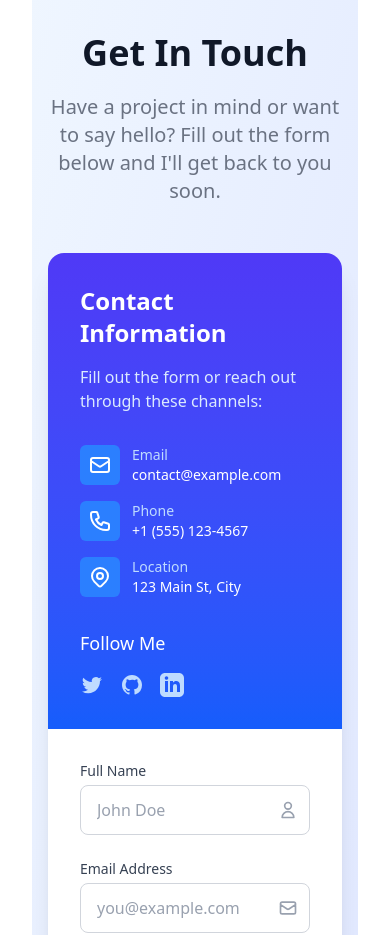
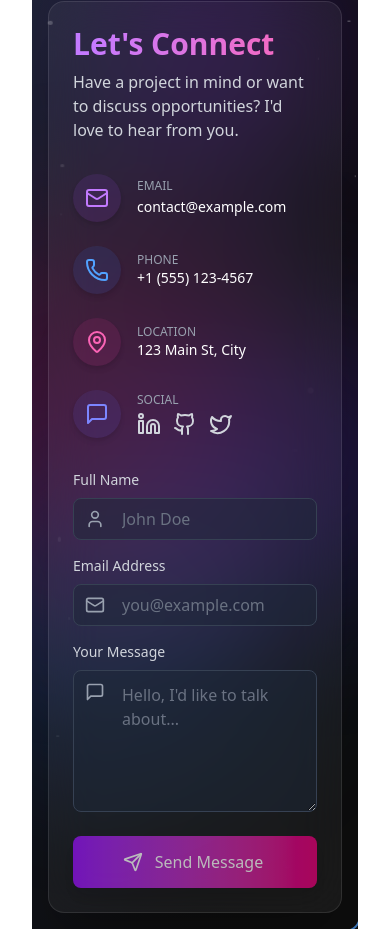
Before and after one commit to kakashi197/My_Portfolio, a React (Vite) app: page / in a window 390 px wide. Shown: the part 10373-11308 px from the top of the page. Built offline with nearby package versions, Linux system fonts and the light colour scheme.

Commit message:
Update Contact.jsx

```diff
--- a/src/components/Contact.jsx
+++ b/src/components/Contact.jsx
@@ -369,10 +369,12 @@
 
 
 
+import React, { useState, useEffect } from 'react';
+import { Mail, Phone, MapPin, User, MessageSquare, Send, Loader2, XCircle, CheckCircle, Twitter, Github, Linkedin } from 'lucide-react';
+import { initializeApp } from 'firebase/app';
+import { getAuth, signInAnonymously, signInWithCustomToken, onAuthStateChanged } from 'firebase/auth';
+import { getFirestore, doc, addDoc, collection } from 'firebase/firestore';
 
-
-import { useState } from 'react';
-import { Client, Databases, ID } from 'appwrite';
 
 const ContactForm = () => {
   const [formData, setFormData] = useState({
@@ -381,231 +383,337 @@ const ContactForm = () => {
     message: ''
   });
   const [isSubmitting, setIsSubmitting] = useState(false);
-  const [submitStatus, setSubmitStatus] = useState(null);
+  const [submitStatus, setSubmitStatus] = useState(null); // 'success', 'error', null
+
+  // Firebase state variables
+  const [db, setDb] = useState(null);
+  const [auth, setAuth] = useState(null);
+  const [userId, setUserId] = useState(null);
+  const [isAuthReady, setIsAuthReady] = useState(false);
+
+  // Initialize Firebase and authenticate
+  useEffect(() => {
+    try {
+      const appId = typeof __app_id !== 'undefined' ? __app_id : 'default-app-id';
+      const firebaseConfig = typeof __firebase_config !== 'undefined' ? JSON.parse(__firebase_config) : {};
+
+      if (Object.keys(firebaseConfig).length === 0) {
+        console.error("Firebase config is missing. Please ensure __firebase_config is provided.");
+        return;
+      }
+
+      const app = initializeApp(firebaseConfig);
+      const firestoreDb = getFirestore(app);
+      const firebaseAuth = getAuth(app);
+
+      setDb(firestoreDb);
+      setAuth(firebaseAuth);
+
+      const unsubscribe = onAuthStateChanged(firebaseAuth, async (user) => {
+        if (user) {
+          setUserId(user.uid);
+        } else {
+          // Sign in anonymously if no user is authenticated
+          try {
+            if (typeof __initial_auth_token !== 'undefined' && __initial_auth_token) {
+              await signInWithCustomToken(firebaseAuth, __initial_auth_token);
+            } else {
+              await signInAnonymously(firebaseAuth);
+            }
+            setUserId(firebaseAuth.currentUser?.uid || crypto.randomUUID()); // Fallback for anonymous
+          } catch (error) {
+            console.error("Firebase authentication failed:", error);
+            setSubmitStatus('error');
+          }
+        }
+        setIsAuthReady(true);
+      });
+
+      return () => unsubscribe();
+    } catch (error) {
+      console.error("Failed to initialize Firebase:", error);
+      setSubmitStatus('error');
+    }
+  }, []); // Run only once on component mount
+
+  const handleChange = (e) => {
+    const { name, value } = e.target;
+    setFormData({ ...formData, [name]: value });
+  };
 
   const handleSubmit = async (e) => {
     e.preventDefault();
     setIsSubmitting(true);
+    setSubmitStatus(null); // Clear previous status
 
-    const client = new Client()
-      .setEndpoint('https://cloud.appwrite.io/v1')
-      .setProject(import.meta.env.VITE_APPWRITE_PROJECT_ID);
-
-    const databases = new Databases(client);
+    if (!db || !userId) {
+      console.error("Firebase not initialized or user not authenticated.");
+      setSubmitStatus('error');
+      setIsSubmitting(false);
+      return;
+    }
 
     try {
-      await databases.createDocument(
-        import.meta.env.VITE_APPWRITE_DATABASE_ID,
-        import.meta.env.VITE_APPWRITE_COLLECTION_ID,
-        ID.unique(),
-        formData
-      );
+      // Define the collection path for public data
+      const appId = typeof __app_id !== 'undefined' ? __app_id : 'default-app-id';
+      const collectionPath = `artifacts/${appId}/public/data/contact_messages`;
+
+      await addDoc(collection(db, collectionPath), {
+        ...formData,
+        timestamp: new Date(),
+        userId: userId // Store the user ID for reference
+      });
 
       setSubmitStatus('success');
-      setFormData({ name: '', email: '', message: '' });
+      setFormData({ name: '', email: '', message: '' }); // Clear form
     } catch (error) {
-      console.error('Error:', error);
+      console.error('Error submitting form:', error);
       setSubmitStatus('error');
     } finally {
       setIsSubmitting(false);
-      setTimeout(() => setSubmitStatus(null), 5000);
+      setTimeout(() => setSubmitStatus(null), 5000); // Hide status after 5 seconds
     }
   };
 
+  // Floating bubbles data for background animation
+  const bubbles = [
+    { size: 'w-64 h-64', color: 'bg-purple-600', position: 'top-10 left-10', animation: 'animate-float1' },
+    { size: 'w-80 h-80', color: 'bg-blue-500', position: 'bottom-20 right-20', animation: 'animate-float2' },
+    { size: 'w-96 h-96', color: 'bg-pink-600', position: 'top-1/3 right-1/4', animation: 'animate-float3' },
+    { size: 'w-72 h-72', color: 'bg-indigo-600', position: 'bottom-1/4 left-1/3', animation: 'animate-float4' },
+  ];
+
   return (
-    <div className="min-h-screen bg-gradient-to-br from-blue-50 to-indigo-100 py-12 px-4 sm:px-6 lg:px-8">
-      <div className="max-w-3xl mx-auto">
-        <div className="text-center mb-12">
-          <h1 className="text-4xl font-extrabold text-gray-900 sm:text-5xl sm:tracking-tight lg:text-6xl">
-            Get In Touch
+    <div className="min-h-screen flex items-center justify-center p-4 md:p-8 relative overflow-hidden font-inter">
+      {/* Global CSS for animations */}
+      <style>{`
+        @keyframes float {
+          0% { transform: translateY(0) translateX(0); }
+          50% { transform: translateY(-100px) translateX(20px); }
+          100% { transform: translateY(0) translateX(0); }
+        }
+        .animate-float1 { animation: float 15s ease-in-out infinite; }
+        .animate-float2 { animation: float 18s ease-in-out infinite reverse; }
+        .animate-float3 { animation: float 20s ease-in-out infinite; }
+        .animate-float4 { animation: float 16s ease-in-out infinite reverse; }
+
+        @keyframes fadeIn {
+          from { opacity: 0; transform: translateY(20px); }
+          to { opacity: 1; transform: translateY(0); }
+        }
+        .animate-fadeIn { animation: fadeIn 0.6s ease-out forwards; }
+      `}</style>
+
+      {/* Background Elements */}
+      <div className="absolute inset-0 bg-gradient-to-br from-gray-900 to-black opacity-95"></div>
+      {bubbles.map((bubble, index) => (
+        <div
+          key={index}
+          className={`absolute ${bubble.size} ${bubble.color} ${bubble.position} ${bubble.animation} rounded-full filter blur-[80px] opacity-20`}
+        ></div>
+      ))}
+
+      {/* Floating Particles */}
+      {[...Array(30)].map((_, i) => (
+        <div
+          key={i}
+          className="absolute rounded-full bg-white"
+          style={{
+            width: Math.random() * 5 + 1 + 'px',
+            height: Math.random() * 5 + 1 + 'px',
+            left: Math.random() * 100 + '%',
+            top: Math.random() * 100 + '%',
+            opacity: Math.random() * 0.3 + 0.1,
+            animation: `float ${Math.random() * 20 + 10}s linear infinite`,
+            animationDelay: `${Math.random() * 5}s`
+          }}
+        />
+      ))}
+
+      {/* Main Content Container */}
+      <div className="relative z-10 w-full max-w-4xl p-6 md:p-10 backdrop-blur-xl bg-white/5 border border-white/10 rounded-2xl shadow-2xl animate-fadeIn">
+        {/* Decorative Corner Elements */}
+        <div className="absolute -top-5 -left-5 w-20 h-20 border-t-2 border-l-2 border-purple-400 rounded-tl-2xl opacity-70"></div>
+        <div className="absolute -bottom-5 -right-5 w-20 h-20 border-b-2 border-r-2 border-blue-400 rounded-br-2xl opacity-70"></div>
+
+        <div className="flex flex-col md:flex-row gap-8">
+          {/* Left Side - Contact Info */}
+          <div className="w-full md:w-1/3 space-y-8 text-white">
+            <div>
+              <h1 className="text-3xl md:text-4xl lg:text-5xl font-bold text-transparent bg-clip-text bg-gradient-to-r from-purple-400 to-pink-400 mb-2">
+                Let's Connect
               </h1>
-          <p className="mt-5 max-w-xl mx-auto text-xl text-gray-500">
-            Have a project in mind or want to say hello? Fill out the form below and I'll get back to you soon.
+              <p className="text-base md:text-lg text-gray-300">
+                Have a project in mind or want to discuss opportunities? I'd love to hear from you.
               </p>
             </div>
 
-        <div className="bg-white shadow-xl rounded-2xl overflow-hidden">
-          <div className="md:flex">
-            {/* Left Side - Contact Info */}
-            <div className="md:w-1/3 bg-gradient-to-b from-indigo-600 to-blue-600 p-8 text-white">
-              <div className="mb-8">
-                <h2 className="text-2xl font-bold mb-4">Contact Information</h2>
-                <p className="text-blue-100">
-                  Fill out the form or reach out through these channels:
-                </p>
+            <div className="space-y-6">
+              <div className="flex items-center gap-4">
+                <div className="p-3 bg-purple-500/10 rounded-full shadow-md">
+                  <Mail className="text-xl md:text-2xl text-purple-400" />
                 </div>
-
-              <div className="space-y-4">
-                <div className="flex items-start">
-                  <div className="flex-shrink-0 bg-blue-500 rounded-md p-2">
-                    <svg className="h-6 w-6" fill="none" viewBox="0 0 24 24" stroke="currentColor">
-                      <path strokeLinecap="round" strokeLinejoin="round" strokeWidth={2} d="M3 8l7.89 5.26a2 2 0 002.22 0L21 8M5 19h14a2 2 0 002-2V7a2 2 0 00-2-2H5a2 2 0 00-2 2v10a2 2 0 002 2z" />
-                    </svg>
-                  </div>
-                  <div className="ml-3">
-                    <p className="text-sm font-medium text-blue-200">Email</p>
-                    <p className="text-sm text-white">contact@example.com</p>
+                <div>
+                  <h3 className="text-gray-400 text-xs md:text-sm">EMAIL</h3>
+                  <a href="mailto:contact@example.com" className="text-white hover:text-purple-300 transition text-sm md:text-base">contact@example.com</a>
                 </div>
               </div>
 
-                <div className="flex items-start">
-                  <div className="flex-shrink-0 bg-blue-500 rounded-md p-2">
-                    <svg className="h-6 w-6" fill="none" viewBox="0 0 24 24" stroke="currentColor">
-                      <path strokeLinecap="round" strokeLinejoin="round" strokeWidth={2} d="M3 5a2 2 0 012-2h3.28a1 1 0 01.948.684l1.498 4.493a1 1 0 01-.502 1.21l-2.257 1.13a11.042 11.042 0 005.516 5.516l1.13-2.257a1 1 0 011.21-.502l4.493 1.498a1 1 0 01.684.949V19a2 2 0 01-2 2h-1C9.716 21 3 14.284 3 6V5z" />
-                    </svg>
+              <div className="flex items-center gap-4">
+                <div className="p-3 bg-blue-500/10 rounded-full shadow-md">
+                  <Phone className="text-xl md:text-2xl text-blue-400" />
                 </div>
-                  <div className="ml-3">
-                    <p className="text-sm font-medium text-blue-200">Phone</p>
-                    <p className="text-sm text-white">+1 (555) 123-4567</p>
+                <div>
+                  <h3 className="text-gray-400 text-xs md:text-sm">PHONE</h3>
+                  <p className="text-white text-sm md:text-base">+1 (555) 123-4567</p>
                 </div>
               </div>
 
-                <div className="flex items-start">
-                  <div className="flex-shrink-0 bg-blue-500 rounded-md p-2">
-                    <svg className="h-6 w-6" fill="none" viewBox="0 0 24 24" stroke="currentColor">
-                      <path strokeLinecap="round" strokeLinejoin="round" strokeWidth={2} d="M17.657 16.657L13.414 20.9a1.998 1.998 0 01-2.827 0l-4.244-4.243a8 8 0 1111.314 0z" />
-                      <path strokeLinecap="round" strokeLinejoin="round" strokeWidth={2} d="M15 11a3 3 0 11-6 0 3 3 0 016 0z" />
-                    </svg>
+              <div className="flex items-center gap-4">
+                <div className="p-3 bg-pink-500/10 rounded-full shadow-md">
+                  <MapPin className="text-xl md:text-2xl text-pink-400" />
                 </div>
-                  <div className="ml-3">
-                    <p className="text-sm font-medium text-blue-200">Location</p>
-                    <p className="text-sm text-white">123 Main St, City</p>
-                  </div>
+                <div>
+                  <h3 className="text-gray-400 text-xs md:text-sm">LOCATION</h3>
+                  <p className="text-white text-sm md:text-base">123 Main St, City</p>
                 </div>
               </div>
 
-              <div className="mt-8">
-                <h3 className="text-lg font-medium mb-4">Follow Me</h3>
-                <div className="flex space-x-4">
-                  <a href="#" className="text-blue-200 hover:text-white">
-                    <span className="sr-only">Twitter</span>
-                    <svg className="h-6 w-6" fill="currentColor" viewBox="0 0 24 24">
-                      <path d="M8.29 20.251c7.547 0 11.675-6.253 11.675-11.675 0-.178 0-.355-.012-.53A8.348 8.348 0 0022 5.92a8.19 8.19 0 01-2.357.646 4.118 4.118 0 001.804-2.27 8.224 8.224 0 01-2.605.996 4.107 4.107 0 00-6.993 3.743 11.65 11.65 0 01-8.457-4.287 4.106 4.106 0 001.27 5.477A4.072 4.072 0 012.8 9.713v.052a4.105 4.105 0 003.292 4.022 4.095 4.095 0 01-1.853.07 4.108 4.108 0 003.834 2.85A8.233 8.233 0 012 18.407a11.616 11.616 0 006.29 1.84" />
-                    </svg>
+              <div className="flex items-center gap-4">
+                <div className="p-3 bg-indigo-500/10 rounded-full shadow-md">
+                  <MessageSquare className="text-xl md:text-2xl text-indigo-400" />
+                </div>
+                <div>
+                  <h3 className="text-gray-400 text-xs md:text-sm">SOCIAL</h3>
+                  <div className="flex gap-3 mt-1">
+                    <a href="#" className="text-gray-300 hover:text-blue-400 transition transform hover:scale-110">
+                      <Linkedin className="text-lg md:text-xl" />
                     </a>
-                  <a href="#" className="text-blue-200 hover:text-white">
-                    <span className="sr-only">GitHub</span>
-                    <svg className="h-6 w-6" fill="currentColor" viewBox="0 0 24 24">
-                      <path fillRule="evenodd" d="M12 2C6.477 2 2 6.484 2 12.017c0 4.425 2.865 8.18 6.839 9.504.5.092.682-.217.682-.483 0-.237-.008-.868-.013-1.703-2.782.605-3.369-1.343-3.369-1.343-.454-1.158-1.11-1.466-1.11-1.466-.908-.62.069-.608.069-.608 1.003.07 1.531 1.032 1.531 1.032.892 1.53 2.341 1.088 2.91.832.092-.647.35-1.088.636-1.338-2.22-.253-4.555-1.113-4.555-4.951 0-1.093.39-1.988 1.029-2.688-.103-.253-.446-1.272.098-2.65 0 0 .84-.27 2.75 1.026A9.564 9.564 0 0112 6.844c.85.004 1.705.115 2.504.337 1.909-1.296 2.747-1.027 2.747-1.027.546 1.379.202 2.398.1 2.651.64.7 1.028 1.595 1.028 2.688 0 3.848-2.339 4.695-4.566 4.943.359.309.678.92.678 1.855 0 1.338-.012 2.419-.012 2.747 0 .268.18.58.688.482A10.019 10.019 0 0022 12.017C22 6.484 17.522 2 12 2z" clipRule="evenodd" />
-                    </svg>
+                    <a href="#" className="text-gray-300 hover:text-gray-100 transition transform hover:scale-110">
+                      <Github className="text-lg md:text-xl" />
                     </a>
-                  <a href="#" className="text-blue-200 hover:text-white">
-                    <span className="sr-only">LinkedIn</span>
-                    <svg className="h-6 w-6" fill="currentColor" viewBox="0 0 24 24">
-                      <path d="M19 0h-14c-2.761 0-5 2.239-5 5v14c0 2.761 2.239 5 5 5h14c2.762 0 5-2.239 5-5v-14c0-2.761-2.238-5-5-5zm-11 19h-3v-11h3v11zm-1.5-12.268c-.966 0-1.75-.79-1.75-1.764s.784-1.764 1.75-1.764 1.75.79 1.75 1.764-.783 1.764-1.75 1.764zm13.5 12.268h-3v-5.604c0-3.368-4-3.113-4 0v5.604h-3v-11h3v1.765c1.396-2.586 7-2.777 7 2.476v6.759z" />
-                    </svg>
+                    <a href="#" className="text-gray-300 hover:text-sky-400 transition transform hover:scale-110">
+                      <Twitter className="text-lg md:text-xl" />
                     </a>
+                  </div>
+                </div>
               </div>
             </div>
           </div>
 
           {/* Right Side - Contact Form */}
-            <div className="md:w-2/3 p-8">
+          <div className="w-full md:w-2/3">
             {submitStatus === 'success' && (
-                <div className="mb-6 p-4 bg-green-50 text-green-700 rounded-lg border border-green-200">
+              <div className="mb-6 p-4 bg-green-500/20 text-green-300 rounded-lg border border-green-400 animate-fadeIn">
                 <div className="flex items-center">
-                    <svg className="h-5 w-5 text-green-500 mr-2" fill="none" viewBox="0 0 24 24" stroke="currentColor">
-                      <path strokeLinecap="round" strokeLinejoin="round" strokeWidth={2} d="M5 13l4 4L19 7" />
-                    </svg>
-                    <span className="font-medium">Thank you!</span>
+                  <CheckCircle className="h-5 w-5 text-green-400 mr-2" />
+                  <span className="font-medium">Success!</span>
                 </div>
                 <p className="mt-1 text-sm">Your message has been sent successfully. I'll get back to you soon.</p>
               </div>
             )}
 
             {submitStatus === 'error' && (
-                <div className="mb-6 p-4 bg-red-50 text-red-700 rounded-lg border border-red-200">
+              <div className="mb-6 p-4 bg-red-500/20 text-red-300 rounded-lg border border-red-400 animate-fadeIn">
                 <div className="flex items-center">
-                    <svg className="h-5 w-5 text-red-500 mr-2" fill="none" viewBox="0 0 24 24" stroke="currentColor">
-                      <path strokeLinecap="round" strokeLinejoin="round" strokeWidth={2} d="M12 8v4m0 4h.01M21 12a9 9 0 11-18 0 9 9 0 0118 0z" />
-                    </svg>
+                  <XCircle className="h-5 w-5 text-red-400 mr-2" />
                   <span className="font-medium">Oops!</span>
                 </div>
                 <p className="mt-1 text-sm">Something went wrong. Please try again later.</p>
               </div>
             )}
 
-              <form onSubmit={handleSubmit} className="space-y-6">
+            <form onSubmit={handleSubmit} className="space-y-4 md:space-y-6">
               <div>
-                  <label htmlFor="name" className="block text-sm font-medium text-gray-700 mb-1">
+                <label htmlFor="name" className="block text-sm font-medium text-gray-300 mb-2">
                   Full Name
                 </label>
                 <div className="relative">
                   <input
                     type="text"
                     id="name"
+                    name="name"
                     value={formData.name}
-                      onChange={(e) => setFormData({...formData, name: e.target.value})}
-                      className="block w-full px-4 py-3 rounded-lg border border-gray-300 focus:ring-2 focus:ring-blue-500 focus:border-blue-500 placeholder-gray-400 transition duration-200"
+                    onChange={handleChange}
+                    className="block w-full px-4 py-2 md:py-3 rounded-lg bg-gray-800/50 border border-gray-700 text-white focus:ring-2 focus:ring-purple-500 focus:border-transparent placeholder-gray-500 transition-all duration-300 pl-12"
                     placeholder="John Doe"
                     required
                   />
-                    <div className="absolute inset-y-0 right-0 flex items-center pr-3 pointer-events-none">
-                      <svg className="h-5 w-5 text-gray-400" fill="none" viewBox="0 0 24 24" stroke="currentColor">
-                        <path strokeLinecap="round" strokeLinejoin="round" strokeWidth={2} d="M16 7a4 4 0 11-8 0 4 4 0 018 0zM12 14a7 7 0 00-7 7h14a7 7 0 00-7-7z" />
-                      </svg>
+                  <div className="absolute left-3 top-1/2 transform -translate-y-1/2 text-gray-400">
+                    <User className="h-5 w-5" />
                   </div>
                 </div>
               </div>
 
               <div>
-                  <label htmlFor="email" className="block text-sm font-medium text-gray-700 mb-1">
+                <label htmlFor="email" className="block text-sm font-medium text-gray-300 mb-2">
                   Email Address
                 </label>
                 <div className="relative">
                   <input
                     type="email"
                     id="email"
+                    name="email"
                     value={formData.email}
-                      onChange={(e) => setFormData({...formData, email: e.target.value})}
-                      className="block w-full px-4 py-3 rounded-lg border border-gray-300 focus:ring-2 focus:ring-blue-500 focus:border-blue-500 placeholder-gray-400 transition duration-200"
+                    onChange={handleChange}
+                    className="block w-full px-4 py-2 md:py-3 rounded-lg bg-gray-800/50 border border-gray-700 text-white focus:ring-2 focus:ring-blue-500 focus:border-transparent placeholder-gray-500 transition-all duration-300 pl-12"
                     placeholder="you@example.com"
                     required
                   />
-                    <div className="absolute inset-y-0 right-0 flex items-center pr-3 pointer-events-none">
-                      <svg className="h-5 w-5 text-gray-400" fill="none" viewBox="0 0 24 24" stroke="currentColor">
-                        <path strokeLinecap="round" strokeLinejoin="round" strokeWidth={2} d="M3 8l7.89 5.26a2 2 0 002.22 0L21 8M5 19h14a2 2 0 002-2V7a2 2 0 00-2-2H5a2 2 0 00-2 2v10a2 2 0 002 2z" />
-                      </svg>
+                  <div className="absolute left-3 top-1/2 transform -translate-y-1/2 text-gray-400">
+                    <Mail className="h-5 w-5" />
                   </div>
                 </div>
               </div>
 
               <div>
-                  <label htmlFor="message" className="block text-sm font-medium text-gray-700 mb-1">
+                <label htmlFor="message" className="block text-sm font-medium text-gray-300 mb-2">
                   Your Message
                 </label>
+                <div className="relative">
                   <textarea
                     id="message"
+                    name="message"
                     rows="5"
                     value={formData.message}
-                    onChange={(e) => setFormData({...formData, message: e.target.value})}
-                    className="block w-full px-4 py-3 rounded-lg border border-gray-300 focus:ring-2 focus:ring-blue-500 focus:border-blue-500 placeholder-gray-400 transition duration-200"
+                    onChange={handleChange}
+                    className="block w-full px-4 py-2 md:py-3 rounded-lg bg-gray-800/50 border border-gray-700 text-white focus:ring-2 focus:ring-pink-500 focus:border-transparent placeholder-gray-500 transition-all duration-300 pl-12 pt-3"
                     placeholder="Hello, I'd like to talk about..."
                     required
                   />
+                  <div className="absolute left-3 top-3 text-gray-400">
+                    <MessageSquare className="h-5 w-5" />
+                  </div>
+                </div>
               </div>
 
               <div className="pt-2">
                 <button
                   type="submit"
-                    disabled={isSubmitting}
-                    className={`w-full flex justify-center items-center px-6 py-3.5 text-base font-medium rounded-lg text-white bg-gradient-to-r from-blue-600 to-indigo-600 hover:from-blue-700 hover:to-indigo-700 focus:outline-none focus:ring-2 focus:ring-offset-2 focus:ring-blue-500 transition-all duration-200 ${isSubmitting ? 'opacity-70 cursor-not-allowed' : ''}`}
+                  disabled={isSubmitting || !isAuthReady}
+                  className={`w-full flex justify-center items-center px-6 py-3.5 text-base font-medium rounded-lg text-white bg-gradient-to-r from-purple-600 to-pink-600 hover:from-purple-700 hover:to-pink-700 shadow-lg hover:shadow-xl transition-all duration-300 transform hover:-translate-y-1 focus:outline-none focus:ring-2 focus:ring-offset-2 focus:ring-purple-500 focus:ring-offset-gray-900
+                    ${(isSubmitting || !isAuthReady) ? 'opacity-70 cursor-not-allowed' : ''}`}
                 >
                   {isSubmitting ? (
                     <>
-                        <svg className="animate-spin -ml-1 mr-3 h-5 w-5 text-white" xmlns="http://www.w3.org/2000/svg" fill="none" viewBox="0 0 24 24">
-                          <circle className="opacity-25" cx="12" cy="12" r="10" stroke="currentColor" strokeWidth="4"></circle>
-                          <path className="opacity-75" fill="currentColor" d="M4 12a8 8 0 018-8V0C5.373 0 0 5.373 0 12h4zm2 5.291A7.962 7.962 0 014 12H0c0 3.042 1.135 5.824 3 7.938l3-2.647z"></path>
-                        </svg>
+                      <Loader2 className="animate-spin -ml-1 mr-3 h-5 w-5" />
                       Sending...
                     </>
                   ) : (
-                      'Send Message'
+                    <>
+                      <Send className="-ml-1 mr-3 h-5 w-5" />
+                      Send Message
+                    </>
                   )}
                 </button>
               </div>
+              {/* Display userId for multi-user apps as per instructions */}
+              {userId && (
+                <p className="text-gray-500 text-xs mt-4 text-center">
+                  Your User ID: <span className="font-mono text-gray-400">{userId}</span>
+                </p>
+              )}
             </form>
-            </div>
           </div>
         </div>
       </div>
```
Lines whose indentation alone changed are shown as unchanged.
